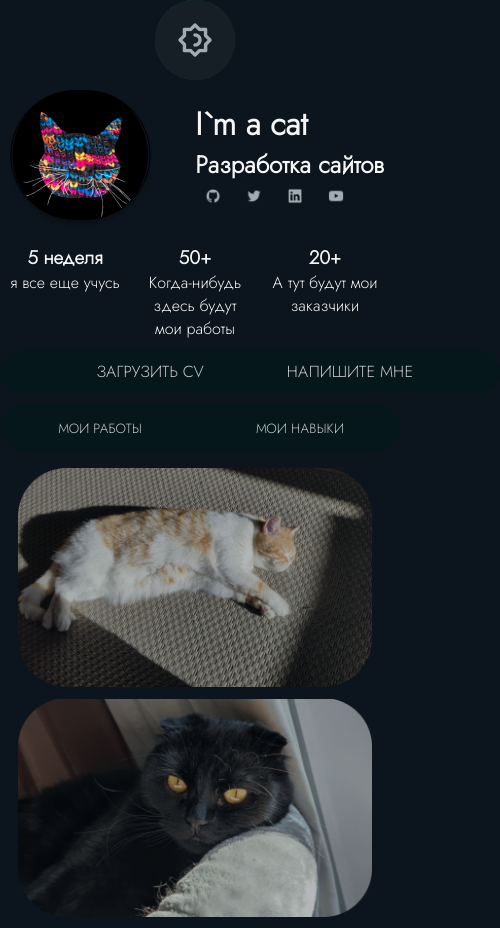
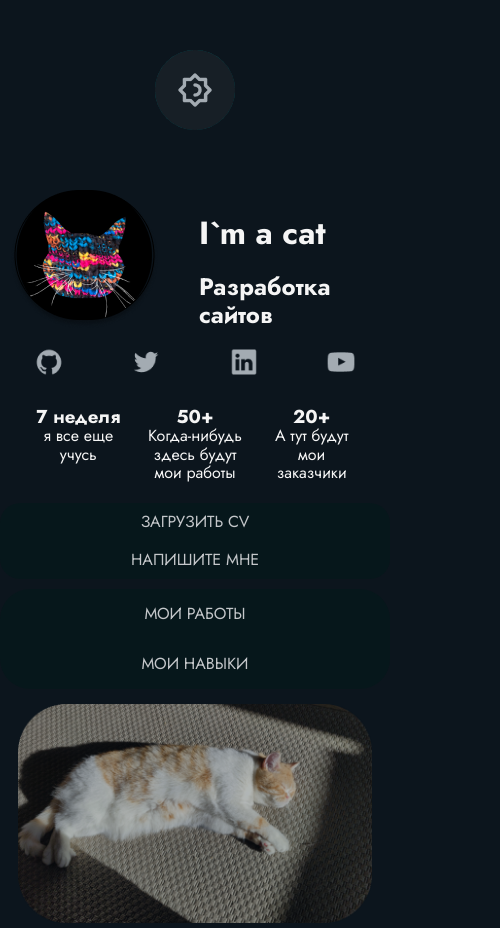
Before and after one commit to radionadejda/HW7_portfolio, a plain HTML site: page index.html in a window 390 px wide. Shown: the top 928 px of the page, 500 px wide, since content can reach past the window. Drawn offline with Linux system fonts and the light colour scheme.

Commit message:
add hw7_portfolio

```diff
--- a/index.html
+++ b/index.html
@@ -6,8 +6,14 @@
     <meta name="viewport" content="width=device-width, initial-scale=1.0" />
     <title>Portfolio</title>
     <link rel="shortcut icon" href="./assets/logo.png" type="image/png" />
-    <link rel="normalize" href="./normalize.css" />
+    <link rel="stylesheet" href="./normalize.css" />
     <link rel="stylesheet" href="./style.css" />
+    <link rel="preconnect" href="https://fonts.googleapis.com" />
+    <link rel="preconnect" href="https://fonts.gstatic.com" crossorigin />
+    <link
+      href="https://fonts.googleapis.com/css2?family=Jost:wght@200;300;400;500;600;700&display=swap"
+      rel="stylesheet"
+    />
   </head>
   <body>
     <header>
@@ -18,14 +24,13 @@
         <div id="logo">
           <img src="./assets/colorfulcat.png" alt="colorfulcat_logo" />
         </div>
-        <div id="button">
+        <div>
           <h1>I`m a cat</h1>
           <h2>Разработка сайтов</h2>
-          <a
-            href="https://github.com"
-            class="social"
-            target="_blank"
-          >
+        </div>
+      </div>
+      <div id="button">
+        <a href="https://github.com" class="social" target="_blank">
           <img src="./assets/github.png" alt="github" />
         </a>
         <a href="https://twitter.com" class="social" target="_blank">
@@ -38,12 +43,11 @@
           <img src="./assets/youtube.png" alt="youtube" />
         </a>
       </div>
-      </div>
     </header>
     <main>
       <div class="text">
         <div class="column">
-          <h3>5 неделя</h3>
+          <h3>7 неделя</h3>
           <p>я все еще учусь</p>
         </div>
         <div class="column">
@@ -56,8 +60,10 @@
         </div>
       </div>
       <div class="for_hr">
-        <a href="./assets/colorfulcat.png" download class="hr"> Загрузить CV </a>
-        <a href="mailto:cat@gmail.com&body=привет?subject=вопрос" class="hr">
+        <a href="./assets/colorfulcat.png" download class="hr">
+          Загрузить CV
+        </a>
+        <a href="mailto:cat@gmail.com?subject=вопрос&body=привет" class="hr">
           Напишите мне
         </a>
       </div>
--- a/style.css
+++ b/style.css
@@ -1,5 +1,3 @@
-@import url("https://fonts.googleapis.com/css2?family=Jost:wght@300&display=swap");
-
 * {
   margin: 0;
   padding: 0;
@@ -14,9 +12,7 @@ body {
 }
 #switcher1 {
   display: flex;
-  justify-content: center;
-  align-items: center;
-  margin: 0 auto;
+  margin: 50px auto;
   background-image: url(assets/change_theme_button.png);
   background-color: rgba(5, 175, 175, 0.605);
   width: 80px;
@@ -67,14 +63,14 @@ body {
   flex-direction: row;
   justify-content: center;
   align-items: center;
-  padding: 0px;
+  padding: 10px;
   gap: 40px;
-  margin: 10px auto;
 }
 
 .text {
   display: flex;
   justify-content: center;
+  margin: 20px;
 }
 
 .column {
@@ -97,9 +93,16 @@ a img {
   height: auto;
 }
 
+#button {
+  display: flex;
+  justify-content: center;
+  width: 100%;
+  margin-left: 75px;
+}
+
 .social {
-  width: 36px;
-  height: 36px;
+  width: 50px;
+  height: auto;
   background-color: transparent;
   position: relative;
   border: none;
@@ -249,7 +252,7 @@ a img {
 
 .works {
   text-align: center;
-  margin: 10px;
+  gap: 10px;
 }
 
 .link {
@@ -314,6 +317,7 @@ a img {
 footer {
   text-align: center;
   background-color: rgba(62, 12, 62, 0.258);
+  margin-top: 20px;
 }
 
 footer a {
@@ -323,3 +327,18 @@ footer a {
 footer a:hover {
   color: aqua;
 }
+
+@media screen and (max-width: 767px) {
+  .for_hr,
+  #switcher {
+    width: auto;
+    display: grid;
+    grid-column: 1 / span 2;
+  }
+
+  #button {
+    justify-content: space-around;
+    width: 100%;
+    margin: 0;
+  }
+}
```
Lines whose indentation alone changed are shown as unchanged.
